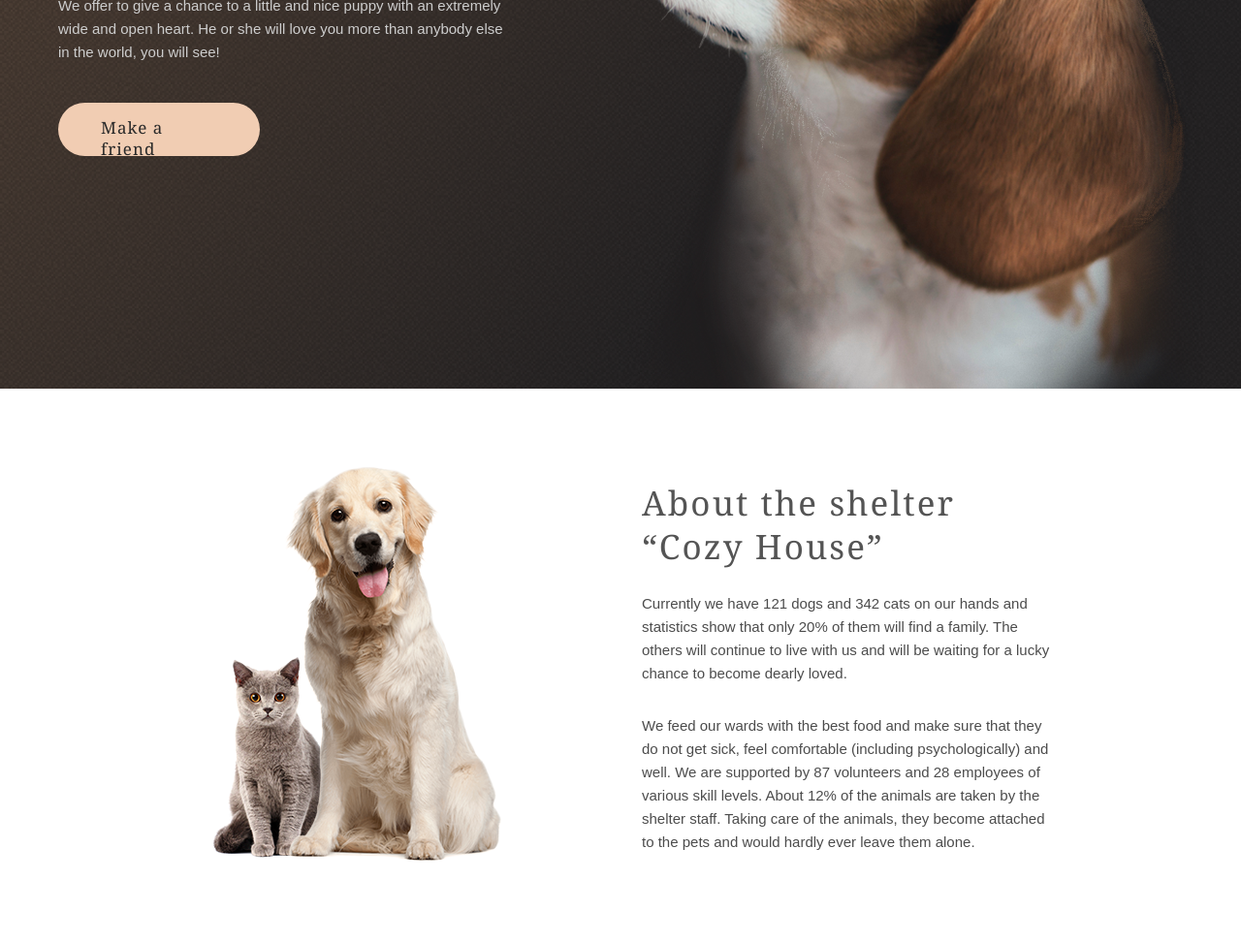
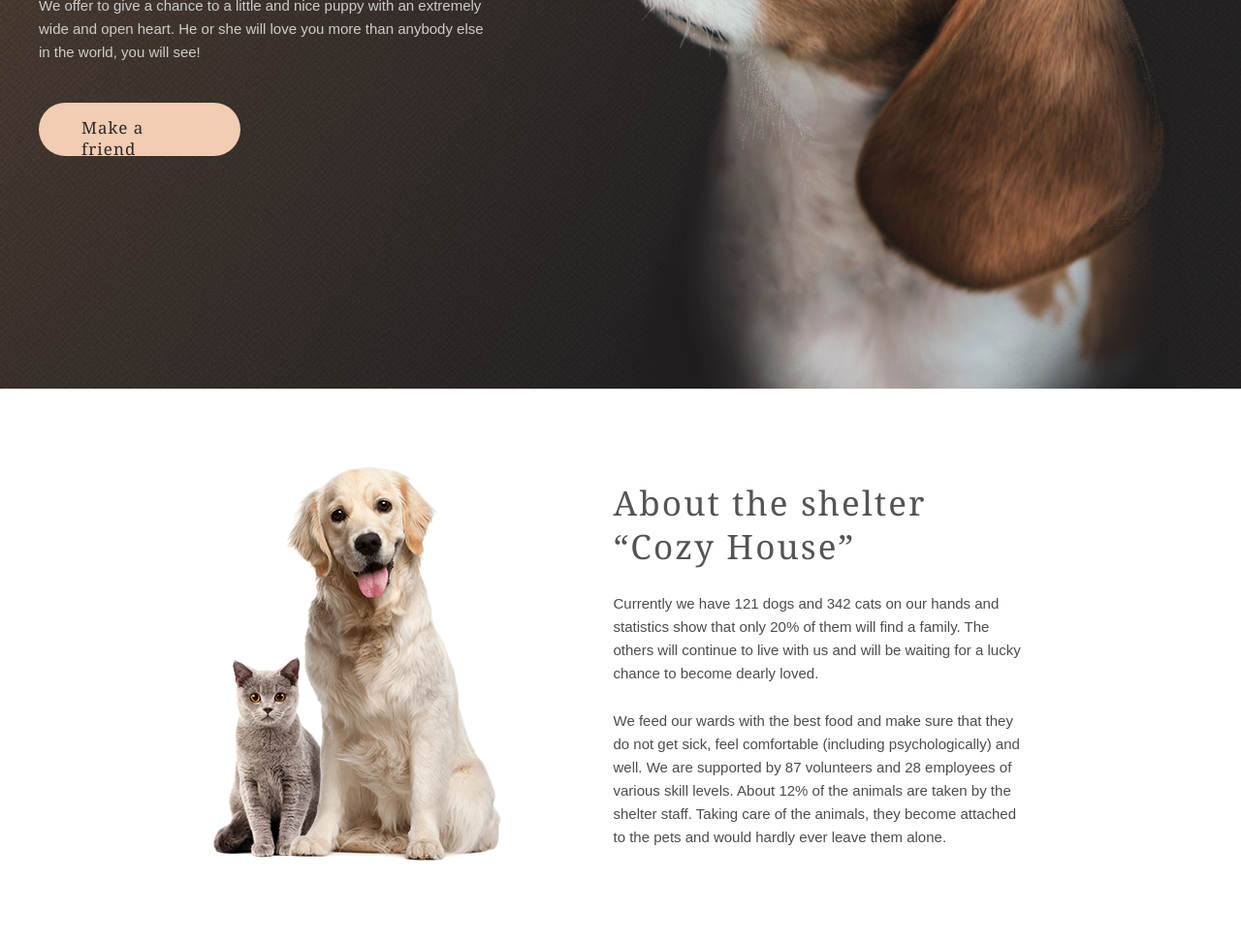
Before and after one commit to oscarishe/shelter, a plain HTML site: page shelter/pages/main/index.html in a window 1280 px wide. Shown: the part 507-1480 px from the top of the page at 97% size. Drawn offline with Linux system fonts and the light colour scheme.

Commit message:
fix: add correct column-gap on main

```diff
--- a/shelter/pages/main/index.html
+++ b/shelter/pages/main/index.html
@@ -2,7 +2,7 @@
 <html>
 <head>
 	<meta charset="utf-8">
-	<meta name="viewport" content="width=device-width, initial-scale=1">
+	<meta name="viewport" content="width=1280">
 	<link rel="stylesheet" href="style.css">
 	<title></title>
 </head>
--- a/shelter/pages/main/style.css
+++ b/shelter/pages/main/style.css
@@ -5,6 +5,9 @@ html, body {
 	background: #F6F6F6;
 }
 
+body {
+	min-width: 1280px;
+}
 .wrapper {
 	width: 1280px;
 	margin: 0 auto;
@@ -96,7 +99,7 @@ nav div a {
 }
 .start_screen_content_content {
 	width: 460px;
-	margin: 185px 0 0px 20px;
+	margin: 185px 0 0px 0px;
 }
 .start_screen_content_image {
 	margin: 60px auto 0 40px;
@@ -161,10 +164,9 @@ nav div a {
 	background: white;
 }
 .about_container {
-	margin-left: 15px;
 	display: flex;
 	justify-content: center;
-	column-gap: 144px;
+	column-gap: 115px;
 	width: 1200px;
 	height: 408px;
 }
@@ -198,7 +200,7 @@ nav div a {
 	font-size: 15px;
 	line-height: 160%;
 	margin-top: 25px;
-	margin-bottom: 30px;
+	margin-bottom: 25px;
 	color: #4C4C4C;
 }
 
--- a/shelter/pages/pets/style.css
+++ b/shelter/pages/pets/style.css
@@ -232,6 +232,8 @@ nav div a {
 	line-height: 115%;
 	letter-spacing: 0.06em;
 }
+
+}
 #paginator {
 	background: #F1CDB3;
 }
```
